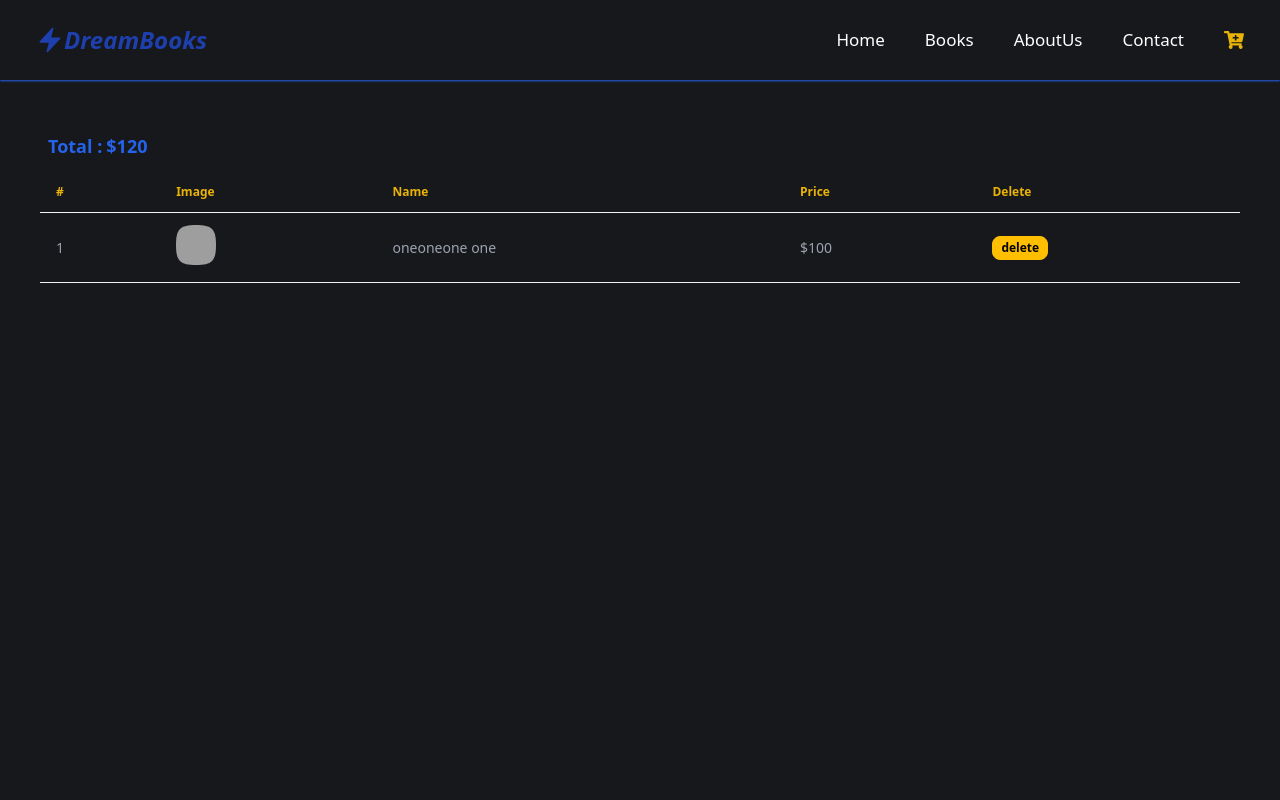
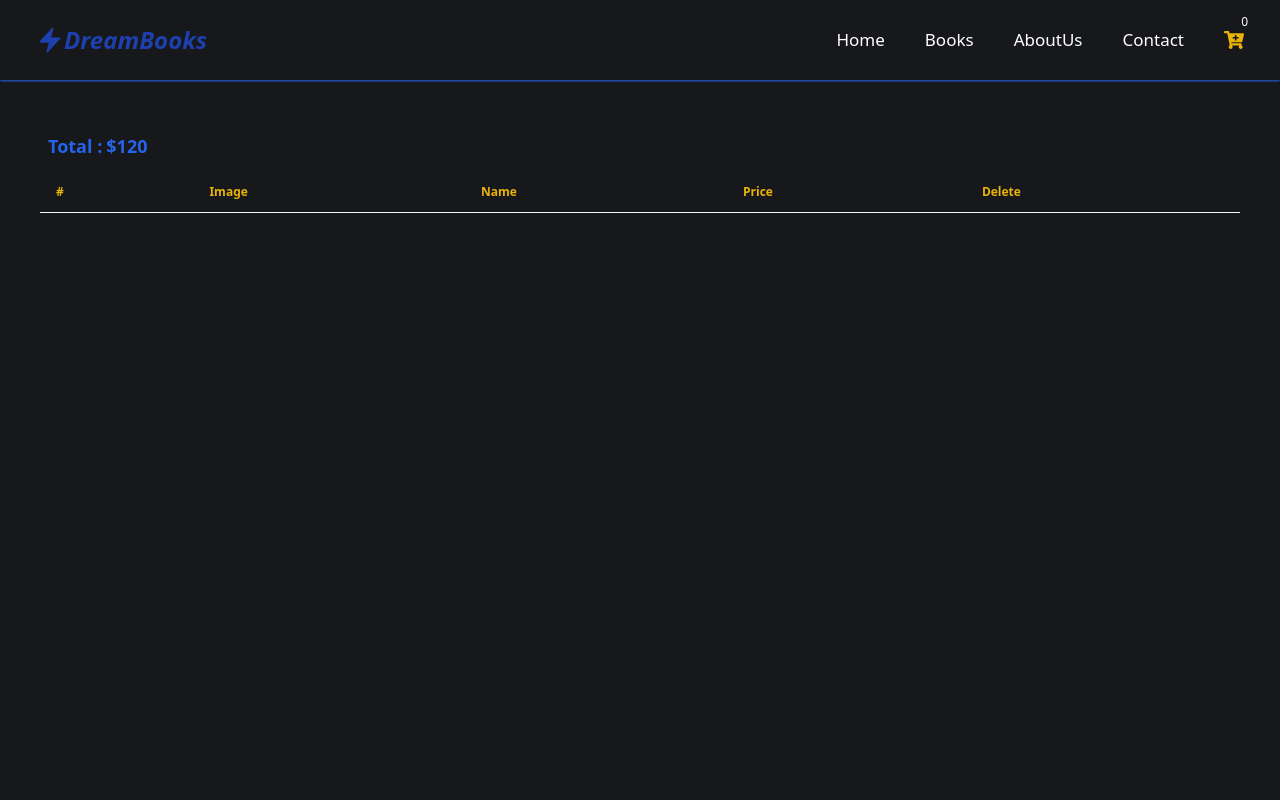
Before and after one commit to sohanwebdevctg/react2-dream-books-website, a React (Vite) app: page /cart in a window 1280 px wide. Shown: the top 800 px of the page. Built offline with nearby package versions, Linux system fonts and the light colour scheme; grey boxes are pictures that could not be loaded.

Commit message:
adding cart data

```diff
--- a/src/components/Cart/Cart.jsx
+++ b/src/components/Cart/Cart.jsx
@@ -1,4 +1,10 @@
+import { useContext } from "react";
+import { AuthContext } from './../Context/AuthProvider';
+
 const Cart = () => {
+
+  const {cart} = useContext(AuthContext);
+  console.log(cart)
   return (
     <div className="h-full flex items-center">
           <div className="container mx-auto py-2 sm:px-3 lg:p-10">
@@ -19,29 +25,30 @@ const Cart = () => {
             </tr>
           </thead>
           <tbody>
-            {/* row 1 */}
-            <tr className="text-gray-400">
-              <td>1</td>
+            {/* row start */}
+            {
+              cart.map((item,index) => <tr key={index} className="text-gray-400">
+              <td>{++index}</td>
               <td>
                 <div className="avatar">
                   <div className="mask mask-squircle h-10 w-10">
                     <img
-                      src="https://img.daisyui.com/images/profile/demo/2@94.webp"
+                      src={item.image}
                       alt="Avatar Tailwind CSS Component"
                     />
                   </div>
                 </div>
               </td>
+              <td>{item.name}</td>
               <td>
-                oneoneone one
-              </td>
-              <td>
-                <p>$100</p>
+                <p>${item.discount}</p>
               </td>
               <th>
                 <button className="btn btn-warning btn-xs">delete</button>
               </th>
-            </tr>
+            </tr>)
+            }
+            {/* row start */}
           </tbody>
         </table>
       </div>
--- a/src/components/Context/AuthProvider.jsx
+++ b/src/components/Context/AuthProvider.jsx
@@ -36,9 +36,7 @@ const AuthProvider = ({children}) => {
       }
       setCart(saveCard)
     }
-  },[card])
-
-  console.log(cart)
+  },[card]);
 
 
   // user info
--- a/src/components/Navbar/Navbar.jsx
+++ b/src/components/Navbar/Navbar.jsx
@@ -1,10 +1,10 @@
-import { useEffect, useState } from "react";
+import { useContext, useEffect, useState } from "react";
 import { Link, NavLink } from "react-router-dom";
 import { IoClose } from "react-icons/io5";
 import { GiHamburgerMenu } from "react-icons/gi";
 import { BoltIcon } from "@heroicons/react/24/solid";
-import Cart from "../Cart/Cart";
 import { FaCartPlus } from "react-icons/fa";
+import { AuthContext } from "../Context/AuthProvider";
 
 const Navbar = () => {
   // toggle button state
@@ -28,6 +28,9 @@ const Navbar = () => {
       window.removeEventListener("scroll", handleScroll);
     };
   }, []);
+
+// cart data
+  const {cart} = useContext(AuthContext);
 
   return (
     <div>
@@ -101,10 +104,11 @@ const Navbar = () => {
               </li>
               <li>
                 {/* cart button start */}
-                <NavLink to="/cart">
+                <NavLink to="/cart" className="relative">
                 <FaCartPlus
-              className="text-yellow-500 sm:text-[11px] md:text-[13px] lg:text-base xl:text-xl cursor-pointer"
+              className="text-yellow-500 sm:text-[11px] md:text-[13px] lg:text-base xl:text-xl cursor-pointer "
             ></FaCartPlus>
+            <sup className="text-white absolute -top-2 -right-1">{cart.length}</sup>
                 </NavLink>
                 {/* cart button end */}
               </li>
@@ -135,10 +139,11 @@ const Navbar = () => {
           {/* button section start */}
           <div className="flex items-center gap-3">
             {/* cart button start */}
-            <NavLink to="/cart">
+            <NavLink to="/cart" className="relative">
             <FaCartPlus
               className="text-yellow-500 text-base cursor-pointer"
             ></FaCartPlus>
+            <sup className="text-white absolute -top-4 -right-1 text-xs">{cart.length}</sup>
             </NavLink>
             {/* cart button end */}
             {show ? (
```
